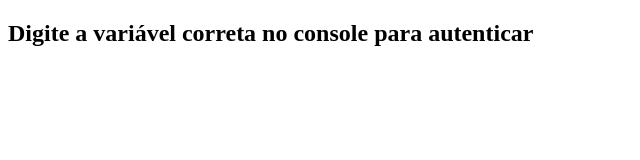
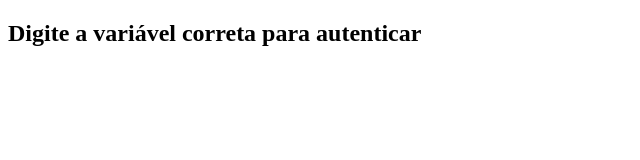
Before and after one commit to PedrooVi/Escape-Room, a plain HTML site: page index.html in a window 1280 px wide. Shown: the whole page, without its empty margins (0-640 px from the left). Drawn offline with Linux system fonts and the light colour scheme.

Commit message:
Update index.html

```diff
--- a/index.html
+++ b/index.html
@@ -5,7 +5,7 @@
   <title>Terminal de Segurança - ALPHA</title>
 </head>
 <body>
-  <h2>Digite a variável correta no console para autenticar</h2>
+  <h2>Digite a variável correta para autenticar</h2>
   <div id="revelacao" style="display:none; margin-top:20px; font-weight:bold;"></div>
   <script src="validador.min.js"></script>
 </body>
```
